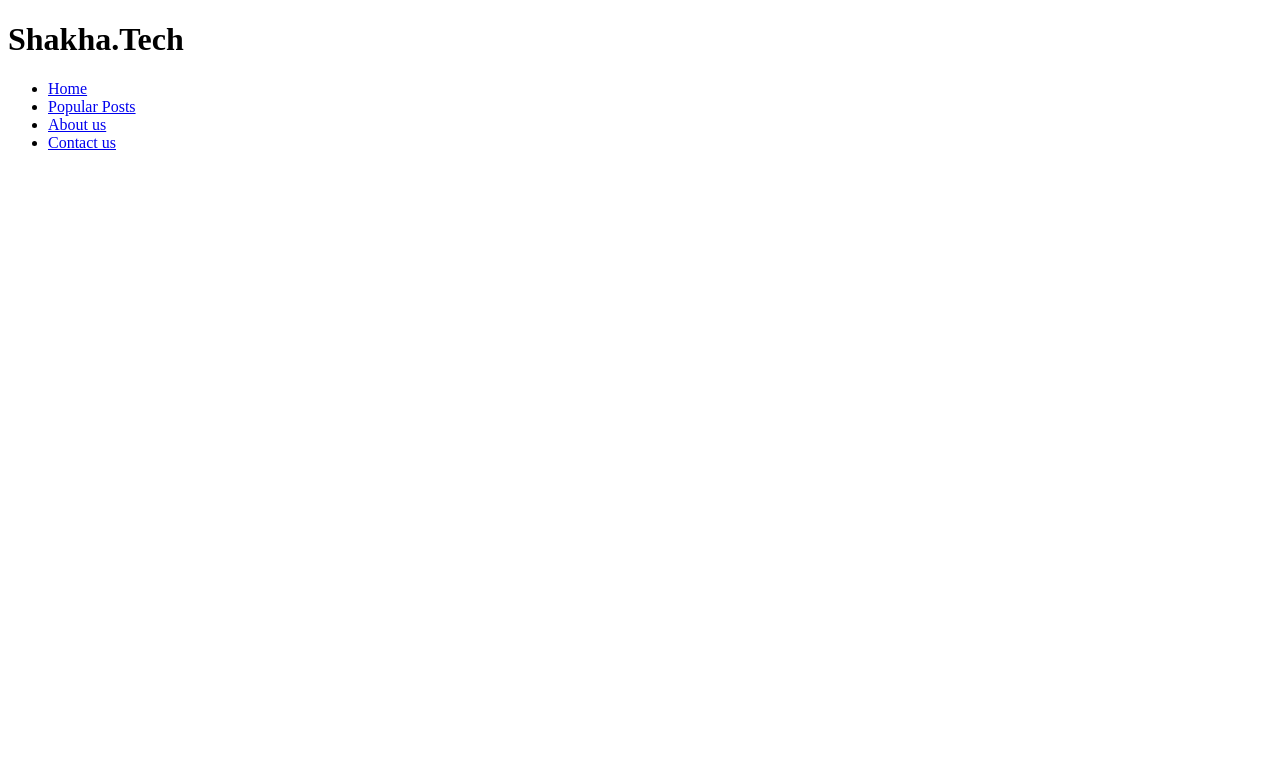
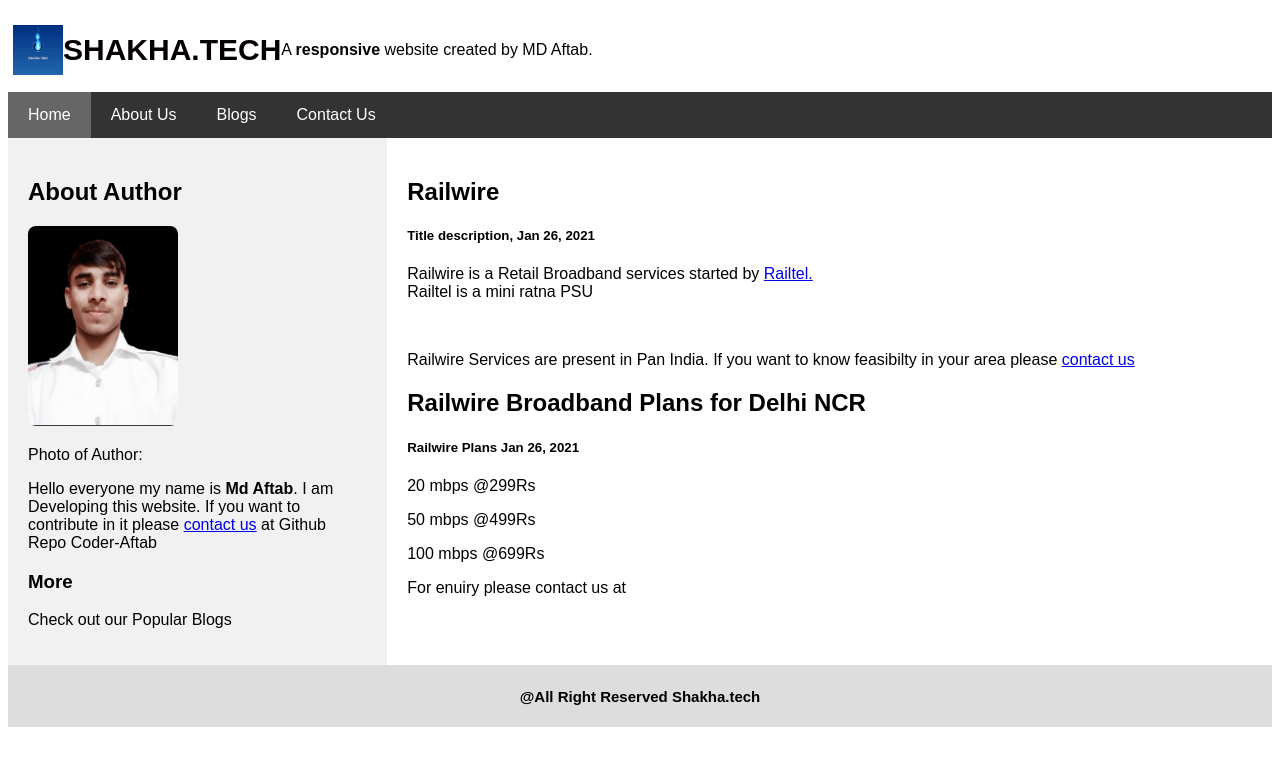
Before and after one commit to Coder-Aftab/Shakha-Tech-Local, a plain HTML site: page index.html in a window 1280 px wide. Drawn offline with Linux system fonts and the light colour scheme; a web font is replaced by a local one.

Commit message:
changed html font

```diff
--- a/index.html
+++ b/index.html
@@ -1,22 +1,70 @@
 <!DOCTYPE html>
-<html>
+<html lang="en">
 <head>
-<title>Shakha</title>
+<meta charset="UTF-8">
+<meta name="viewport" content="width=device-width, initial-scale=1">
+<link rel="stylesheet" href="homepage.css">
+<link rel="stylesheet" href="https://fonts.googleapis.com/css?family=Sofia">
+<title>SHKT</title>
+<link rel="icon" href="logo.jpg" type="image/icon type">
+<style>
+body {
+  font-family: "Sofia", sans-serif;
+}
+</style>
 </head>
 <body>
-<div>
-   <h1>
-   Shakha.Tech
-   </h1>
-    <ul>
-       <li><a href="#">Home</a> </li>
-       <li><a href="#">Popular Posts</a></li>
-       <li><a href="#">About us</a></li>
-        <li><a href="#">Contact us</a></li>
-      </ul>
 
+<div class="header">
+ <div class="aligned">
+        <img src="logo.jpg"
+            width="50" alt="">
 
-  </ul>
+  <h1>SHAKHA.TECH</h1>
+  <br>
+  <p>  A <b>responsive</b> website created by MD Aftab.</p>
+  </div>
 </div>
+
+<div class="navbar">
+  <a href="#" class="active">Home</a>
+  <a href="#">About Us</a>
+  <a href="#">Blogs</a>
+  <a href="#" class="right">Contact Us</a>
+</div>
+
+<div class="row">
+  <div class="side">
+    <h2>About Author</h2>
+    <div ><img class="contrast img" src="Author.jpg" width="150px" height="200px"  alt="Author Image" ><p style=margin: 10px;>Photo of Author:</p></div>
+    <p>Hello everyone my name is <strong>Md Aftab</strong>. I am Developing this website. If you want to contribute in it please <a href="#">contact us</a> at Github Repo Coder-Aftab</p>
+    <h3>More</h3>
+    <p>Check out our Popular Blogs</p>
+    <!-- <div class="fakeimg" style="height:60px;">Image</div><br>
+    <div class="fakeimg" style="height:60px;">Image</div><br>
+    <div class="fakeimg" style="height:60px;">Image</div> -->
+  </div>
+
+  <div class="main">
+    <h2>Railwire</h2>
+    <h5>Title description, Jan 26, 2021</h5>
+    <!-- <div class="fakeimg" style="height:200px;">Image</div> -->
+    <p>Railwire is a Retail Broadband services started by <a href="https://www.railtel.com">Railtel. </a><br>Railtel is a mini ratna PSU </p> <br>
+    <p>Railwire Services are present in Pan India. If you want to know feasibilty in your area please <a href="https;//www.railwire.co.in">contact us</a> <br>
+  <h2>Railwire Broadband Plans for Delhi NCR</h2>
+    <h5>Railwire Plans Jan 26, 2021</h5>
+    <!-- <div class="fakeimg" style="height:200px;">Image</div> -->
+    <p>20 mbps @299Rs</p>
+    <p>50 mbps @499Rs</p>
+    <p>100 mbps @699Rs</p>
+    <p>For enuiry please contact us at </p>
+  </div>
+
+</div>
+
+<div class="footer">
+  <h2>@All Right Reserved Shakha.tech</h2>
+</div>
+
 </body>
 </html>
```
